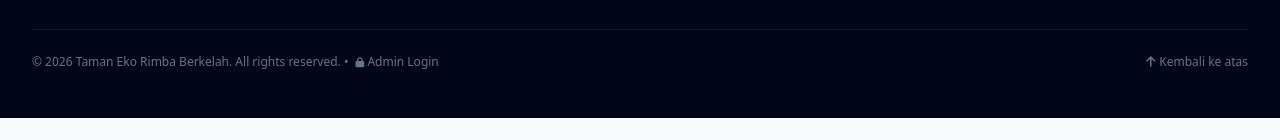
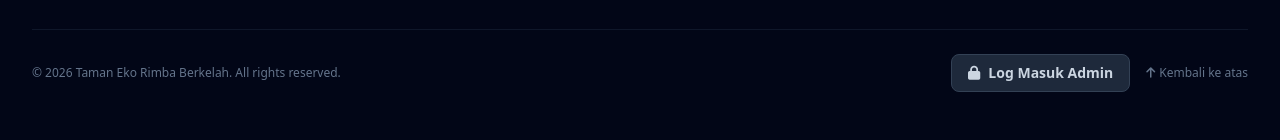
Before and after one commit to roslan4u-spec/bookingtest, a website: page index.html in a window 1280 px wide. Shown: the part 4260-4400 px from the top of the page. Before the commit the page ends 4378 px from the top, so only its background shows below. Drawn offline with nearby package versions, Linux system fonts and the light colour scheme.

Commit message:
Redesign Admin Login as prominent buttons

```diff
--- a/index.html
+++ b/index.html
@@ -565,11 +565,16 @@
                 </div>
             </div>
 
-            <div class="border-t border-slate-900 pt-6 flex flex-col sm:flex-row justify-between items-center text-xs text-slate-500">
-                <p>&copy; 2026 Taman Eko Rimba Berkelah. All rights reserved. &bull; <a href="/admin" class="hover:text-emerald-400 transition ml-1"><i class="fa-solid fa-lock text-[10px]"></i> Admin Login</a></p>
-                <a href="#top" class="mt-2 sm:mt-0 hover:text-emerald-400 transition flex items-center gap-1">
-                    <i class="fa-solid fa-arrow-up"></i> <span data-i18n="back_to_top">Kembali ke atas</span>
-                </a>
+            <div class="border-t border-slate-900 pt-6 flex flex-col sm:flex-row justify-between items-center text-xs text-slate-500 gap-4">
+                <p>&copy; 2026 Taman Eko Rimba Berkelah. All rights reserved.</p>
+                <div class="flex items-center gap-4">
+                    <a href="/admin" class="bg-slate-800 hover:bg-slate-700 text-slate-300 hover:text-white px-4 py-2 rounded-lg transition flex items-center gap-2 text-sm font-semibold border border-slate-700">
+                        <i class="fa-solid fa-lock"></i> Log Masuk Admin
+                    </a>
+                    <a href="#top" class="hover:text-emerald-400 transition flex items-center gap-1">
+                        <i class="fa-solid fa-arrow-up"></i> <span data-i18n="back_to_top">Kembali ke atas</span>
+                    </a>
+                </div>
             </div>
         </div>
     </footer>
```
Also changed, not shown: rooms.html (+8 -3 lines).
